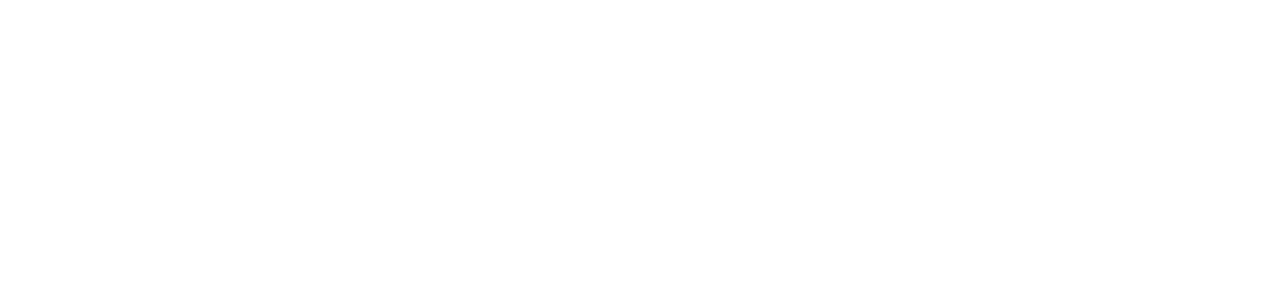
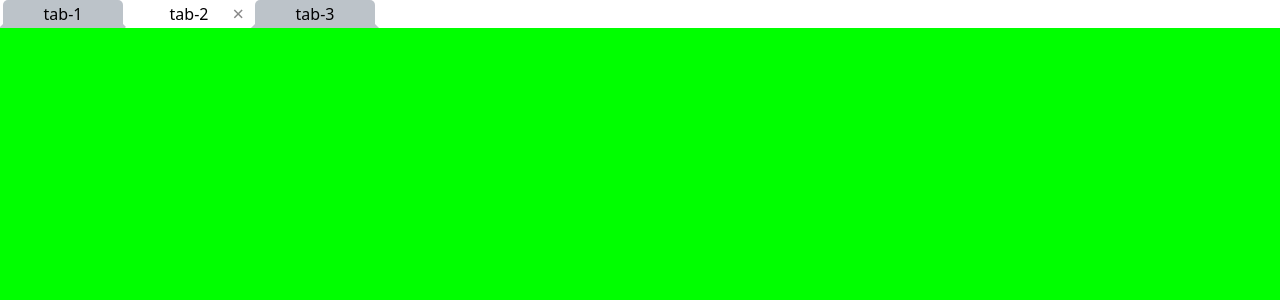
Before and after one commit to xinq05679/react-components, a React (Vite) app: page / in a window 1280 px wide. Shown: the top 300 px of the page. Built offline with nearby package versions, Linux system fonts and the light colour scheme.

Commit message:
Adjust BasicTab and BasicTabPage components

```diff
--- a/src/App.tsx
+++ b/src/App.tsx
@@ -1,7 +1,8 @@
 import BasicTemplate from "./template/BasicTemplate";
+import TabPageExample from "./example/TabPageExample";
 
 const App: React.FC = () => {
-  return <BasicTemplate></BasicTemplate>;
+  return <BasicTemplate ContentPage={<TabPageExample />}></BasicTemplate>;
 };
 
 export default App;
--- a/src/components/tabpage/BasicTab.tsx
+++ b/src/components/tabpage/BasicTab.tsx
@@ -4,6 +4,7 @@
 import { useState } from "react";
 
 export const BasicTab: React.FC<BasicTabProps> = ({
+  id,
   text,
   icon,
   isSelected,
@@ -21,24 +22,65 @@
   const _containerStyle = MergeComponentStyle(
     {
       css: classNames(
-        "relative border-[2px] cursor-pointer",
-        "flex items-center gap-[5px]",
-        "px-[25px] pr-[35px] py-[5px]",
-        "bg-[#eee] hover:bg-[#9ff]",
-        "aria-selected:bg-[#0ff] aria-selected:hover:bg-[#9ff]"
+        [
+          "flex items-center",
+          "mx-[3px] py-[2px]",
+          "w-[120px]",
+          "relative",
+          "cursor-pointer",
+          "bg-[#bcc3c9] hover:bg-[#eee]",
+          "rounded-t-[5px]",
+        ],
+        [
+          "before:absolute",
+          "before:bg-[#bcc3c9] before:hover:bg-[#eee]",
+          "before:bottom-[-8px] before:left-[-5px]",
+          "before:h-[10px] before:w-[10px]",
+          "before:rotate-[-45deg]",
+          "before:z-[-1]",
+        ],
+        [
+          "after:absolute",
+          "after:bg-[#bcc3c9] after:hover:bg-[#eee]",
+          "after:bottom-[-8px] after:right-[-5px]",
+          "after:h-[10px] after:w-[10px]",
+          "after:rotate-[-45deg]",
+          "after:z-[-1]",
+        ],
+        [
+          "data-[selected=true]:bg-[#fff]",
+          "data-[selected=true]:hover:bg-[#eee]",
+          "data-[selected=true]:border-b-0",
+          "data-[selected=true]:before:bg-[#fff]",
+          "data-[selected=true]:before:hover:bg-[#eee]",
+          "data-[selected=true]:before:border-b-0",
+          "data-[selected=true]:after:bg-[#fff]",
+          "data-[selected=true]:after:hover:bg-[#eee]",
+          "data-[selected=true]:after:border-b-0",
+        ]
       ),
     },
     containerStyle
   );
 
-  const _iconStyle = MergeComponentStyle({}, iconStyle);
+  const _iconStyle = MergeComponentStyle(
+    {
+      css: "w-[24px]",
+    },
+    iconStyle
+  );
 
-  const _textStyle = MergeComponentStyle({ css: "cursor-pointer" }, textStyle);
+  const _textStyle = MergeComponentStyle(
+    {
+      css: classNames(["cursor-pointer", "w-[100%] text-center"]),
+    },
+    textStyle
+  );
 
   const _crossStyle = MergeComponentStyle(
     {
       css: classNames(
-        "text-2xl cursor-pointer absolute right-[10px]",
+        "text-xl cursor-pointer absolute right-[5px]",
         "hover:text-[#444] text-[#888]",
         "aria-hidden:hidden"
       ),
@@ -48,18 +90,24 @@
 
   return (
     <div
-      aria-selected={isSelected}
+      {...{
+        "data-selected": isSelected,
+      }}
       className={_containerStyle.css}
-      onContextMenuCapture={(evt) => {
-        onContextMenuClicked?.({ x: evt.clientX, y: evt.clientY });
+      onContextMenuCapture={(event) => {
+        onContextMenuClicked?.({
+          event,
+          id,
+        });
       }}
-      onClick={() => onClicked?.()}
+      onClick={(event) => onClicked?.({ event, id })}
       onMouseEnter={() => setIsHovered(true)}
       onMouseLeave={() => setIsHovered(false)}
     >
       {icon && (
         <img className={_iconStyle.css} style={_iconStyle.style} src={icon} />
       )}
+
       <div className={_textStyle.css} style={_textStyle.style}>
         {text || ""}
       </div>
@@ -67,7 +115,10 @@
         aria-hidden={!isHoverd && !isSelected}
         className={_crossStyle.css}
         style={_crossStyle.style}
-        onClick={() => onClosed?.()}
+        onClickCapture={(event) => {
+          event.preventDefault();
+          onClosed?.({ event, id });
+        }}
       >
         &times;
       </button>
--- a/src/components/tabpage/BasicTabPage.tsx
+++ b/src/components/tabpage/BasicTabPage.tsx
@@ -2,8 +2,7 @@
 import { BasicTabProps } from "./BasicTabProps";
 import { BasicTabPageProps } from "./BasicTabPageProps";
 import { MergeComponentStyle } from "../../utility/componentUtility";
-import { useState } from "react";
-import { Point } from "../../metadata/Point";
+import { Fragment } from "react";
 
 export function BasicTabPage<T extends BasicTabProps>(
   props: BasicTabPageProps<T>
@@ -40,29 +39,22 @@
     tabPageDivStyle
   );
 
-  const handleClicked = (tab: T) => {
-    onTabClicked?.(tab);
-  };
-  const handleClosed = (tab: T) => {
-    onTabClosed?.(tab);
-  };
-
-  const handleContextMenuClicked = (tab: T, pos: Point) => {
-    onTabContextMenuClicked?.(tab, pos);
-  };
-
   return (
     <div className={_containerStyle.css} style={_containerStyle.style}>
       <div className={_tabDivStyle.css} style={_tabDivStyle.style}>
         {tabs.map((tab) => {
           const TabFC = Tab || BasicTab;
           return (
-            <TabFC
-              onClicked={() => handleClicked(tab)}
-              onClosed={() => handleClosed(tab)}
-              onContextMenuClicked={(pos) => handleContextMenuClicked(tab, pos)}
-              {...tab}
-            />
+            <Fragment key={`${tab.id}`}>
+              <TabFC
+                onClicked={(params) => onTabClicked?.(params)}
+                onClosed={(params) => onTabClosed?.(params)}
+                onContextMenuClicked={(params) =>
+                  onTabContextMenuClicked?.(params)
+                }
+                {...tab}
+              />
+            </Fragment>
           );
         })}
       </div>
--- a/src/components/tabpage/BasicTabPageProps.ts
+++ b/src/components/tabpage/BasicTabPageProps.ts
@@ -5,9 +5,18 @@
 export interface BasicTabPageProps<T extends BasicTabProps> {
   tabs: T[];
   Tab?: React.FC<T>;
-  onTabClicked?: (tabProps: T) => boolean;
-  onTabClosed?: (tabProps: T) => boolean;
-  onTabContextMenuClicked?: (tabProps: T, pos: Point) => void;
+  onTabClicked?: (params: {
+    event: React.MouseEvent<HTMLDivElement>;
+    id: string;
+  }) => void;
+  onTabClosed?: (parms: {
+    event: React.MouseEvent<HTMLButtonElement>;
+    id: string;
+  }) => void;
+  onTabContextMenuClicked?: (params: {
+    event: React.MouseEvent<HTMLDivElement>;
+    id: string;
+  }) => void;
   containerStyle?: ComponentStyleMerging;
   tabDivStyle?: ComponentStyleMerging;
   tabPageDivStyle?: ComponentStyleMerging;
--- a/src/components/tabpage/BasicTabProps.ts
+++ b/src/components/tabpage/BasicTabProps.ts
@@ -1,4 +1,3 @@
-import { Point } from "../../metadata/Point";
 import { ComponentStyleMerging } from "../../metadata/ComponentStyle";
 
 export interface BasicTabProps {
@@ -8,9 +7,18 @@
   page?: React.ReactNode;
   isSelected?: boolean;
   isModified?: boolean;
-  onClicked?: () => void;
-  onClosed?: () => void;
-  onContextMenuClicked?: (pos: Point) => void;
+  onClicked?: (params: {
+    event: React.MouseEvent<HTMLDivElement>;
+    id: string;
+  }) => void;
+  onClosed?: (parms: {
+    event: React.MouseEvent<HTMLButtonElement>;
+    id: string;
+  }) => void;
+  onContextMenuClicked?: (params: {
+    event: React.MouseEvent<HTMLDivElement>;
+    id: string;
+  }) => void;
   containerStyle?: ComponentStyleMerging;
   iconStyle?: ComponentStyleMerging;
   textStyle?: ComponentStyleMerging;
--- /dev/null
+++ b/src/example/TabPageExample.tsx
@@ -0,0 +1,49 @@
+import BasicTabPage from "../components/tabpage/BasicTabPage";
+import { BasicTabProps } from "../components/tabpage/BasicTabProps";
+import { useEffect, useState } from "react";
+import _ from "lodash";
+
+export const TabPageExample: React.FC = () => {
+  const [tabs, setTabs] = useState<BasicTabProps[]>([
+    {
+      id: "tab-1",
+      text: "tab-1",
+      page: <div className="h-[100%] w-[100%] bg-[#f00]"></div>,
+    },
+    {
+      id: "tab-2",
+      text: "tab-2",
+      isSelected: true,
+      page: <div className="h-[100%] w-[100%] bg-[#0f0]"></div>,
+    },
+    {
+      id: "tab-3",
+      text: "tab-3",
+      page: <div className="h-[100%] w-[100%] bg-[#00f]"></div>,
+    },
+  ]);
+
+  const handleClicked = (id: string) => {
+    const tempTabs = _.cloneDeep(tabs);
+
+    tempTabs.forEach((tab) => (tab.isSelected = tab.id === id));
+    console.log(tempTabs);
+    setTabs(tempTabs);
+  };
+
+  const handleClose = (id: string) => {
+    const tempTabs = _.cloneDeep(tabs);
+
+    setTabs(tempTabs.filter((tab) => tab.id !== id));
+  };
+
+  return (
+    <BasicTabPage
+      tabs={tabs}
+      onTabClicked={({ id, event }) => handleClicked(id)}
+      onTabClosed={({ id, event }) => handleClose(id)}
+    />
+  );
+};
+
+export default TabPageExample;
```
